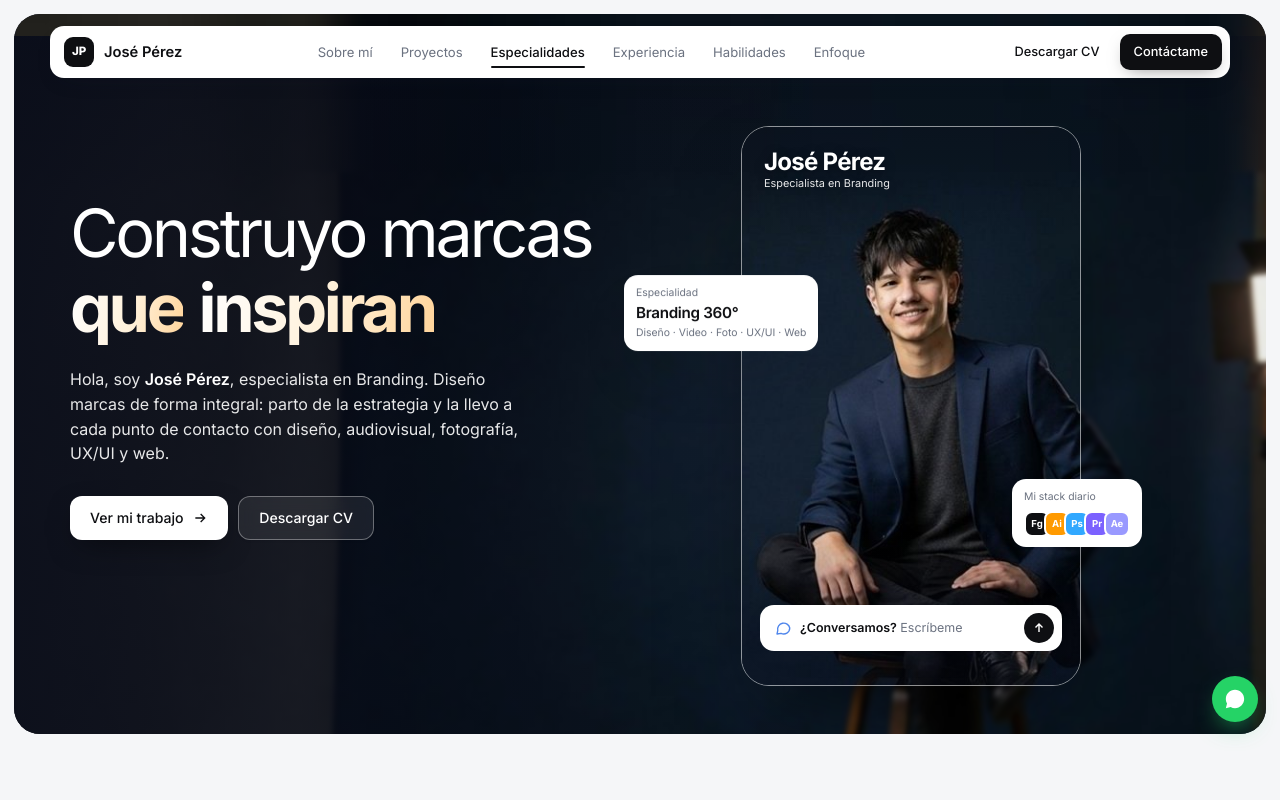
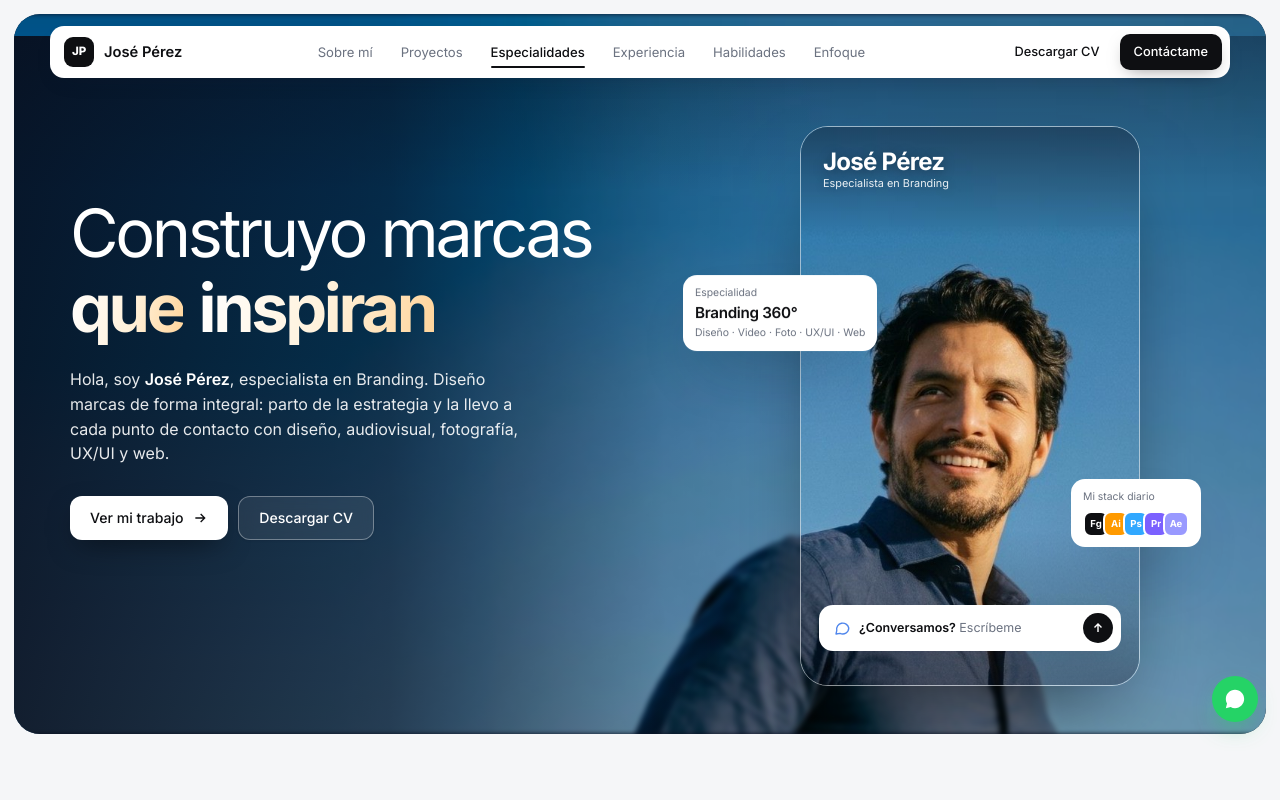
Before and after one commit to diaz99335/portafolio, a plain HTML site: page index.html in a window 1280 px wide. Shown: the top 800 px of the page. Drawn offline with Linux system fonts and the light colour scheme.

Commit message:
Hero: nueva foto con cielo de fondo
Co-Authored-By: Claude Opus 5.5 <noreply@anthropic.com>
Claude-Session: https://claude.ai/code/session_014HjSCXqhx3dxkEiwcWycVs

```diff
--- a/index.html
+++ b/index.html
@@ -1260,7 +1260,7 @@ footer{background:#111214;color:#fff;padding:72px 0 28px}
 <header class="hero-wrap" id="inicio">
   <div class="hero photo-hero" id="heroBox">
     <div class="hero-media" aria-hidden="true" id="heroMedia">
-      <div class="geo bgl"><img src="foto-hero-ext.jpg" alt=""></div>
+      <div class="geo bgl"><img src="foto-hero2.jpg" alt=""></div>
       <div class="hero-shade soft"></div>
     </div>
     <div class="hero-inner">
@@ -1279,7 +1279,7 @@ footer{background:#111214;color:#fff;padding:72px 0 28px}
       <div class="hero-card-col">
         <div class="pcard" id="pcard">
           <div class="device-screen" id="screen">
-            <div class="geo fg"><img class="sharp" src="foto-hero-ext.jpg" alt="José Pérez, especialista en branding, en un estudio fotográfico"></div>
+            <div class="geo fg"><img class="sharp" src="foto-hero2.jpg" alt="José Pérez, especialista en branding, en un estudio fotográfico"></div>
             <div class="shade"></div>
             <div class="spot" aria-hidden="true"></div>
             <span class="hint"><i></i>Pasa el mouse</span>
@@ -1955,7 +1955,7 @@ footer{background:#111214;color:#fff;padding:72px 0 28px}
   mq.parentElement.addEventListener('mouseleave', () => { mqTarget = 1; easeRate(); });
   /* Tarjeta del hero: ventana alineada con la foto de fondo + lupa */
   const screen = $('#screen'), pcard = $('#pcard'), media = $('#heroMedia'), heroEl = $('#heroBox');
-  const IMG = { w: 1440, h: 1084, faceX: 937, hairY: 320 };
+  const IMG = { w: 2104, h: 954, faceX: 1365, hairY: 330 };
   const setGeo = (el, g) => { el.style.setProperty('--gl', g.l + 'px'); el.style.setProperty('--gt', g.t + 'px'); el.style.setProperty('--gw', g.w + 'px'); el.style.setProperty('--gh', g.h + 'px'); };
   // Ubica la foto para cubrir una caja (W×H) con el rostro en (cx, hy)
   const fit = (W, H, cx, hy, sMin) => {
@@ -1990,7 +1990,7 @@ footer{background:#111214;color:#fff;padding:72px 0 28px}
     } else {
       const sw = screen.offsetWidth, sh = screen.offsetHeight;
       setGeo(media, fit(hr.width, hr.height, hr.width * .5, hr.height * .06, 0));
-      setGeo(screen, fit(sw, sh, sw / 2, sh * .12, sh / 520));
+      setGeo(screen, fit(sw, sh, sw / 2, sh * .2, sh / 820));
     }
   };
   layoutHero(); addEventListener('resize', layoutHero); addEventListener('load', layoutHero);
```
Also changed, not shown: foto-hero-ext.jpg (deleted), foto-hero2.jpg (added).
